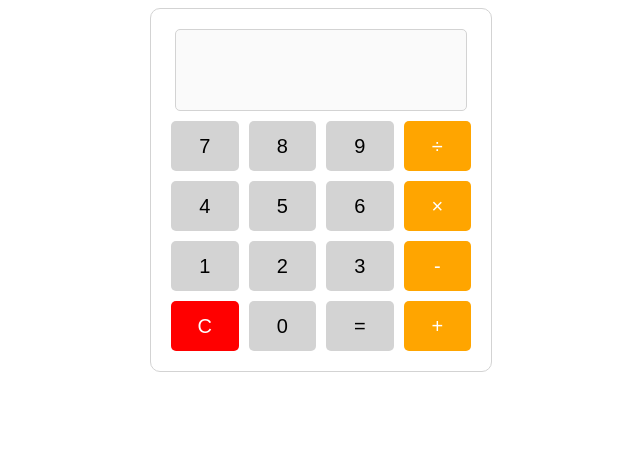
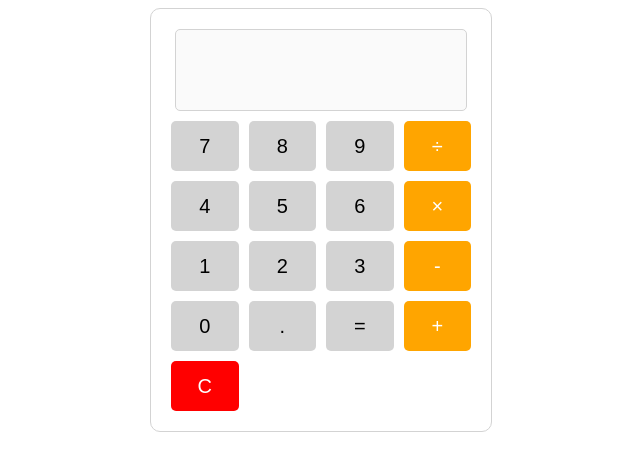
Before and after one commit to HarunaAoki0425/calculator10087, an Angular app: page / in a window 1280 px wide. Shown: the top 470 px of the page, without its empty margins (319-959 px from the left). Built offline with nearby package versions, Linux system fonts and the light colour scheme.

Commit message:
小数点の追加

```diff
--- a/src/app/calculator/calculator.component.html
+++ b/src/app/calculator/calculator.component.html
@@ -14,10 +14,11 @@
         <button (click)="press('2')">2</button>
         <button (click)="press('3')">3</button>
         <button class="operator" (click)="press('-')">-</button>
-        <button class="clear" (click)="clear()">C</button>
         <button (click)="press('0')">0</button>
+        <button (click)="press('.')">.</button>
         <button class="equal" (click)="evaluate()">=</button>
         <button class="operator" (click)="press('+')">+</button>
+        <button class="clear" (click)="clear()">C</button>
 
     </div>
 </div>
--- a/src/app/calculator/calculator.component.ts
+++ b/src/app/calculator/calculator.component.ts
@@ -18,14 +18,29 @@ export class CalculatorComponent {
     // ボタンを押したときの処理
     press(value: string): void {
         if (this.resultDisplayed && !this.isOperator(value)) {
-            // 計算結果が表示されていて、新たに数字が入力されたらクリア
             this.display = '';
         }
-        if (this.isOperator(value) && this.prevIsOperator) {
-            return; // 連続して演算子が入力されるのを防ぐ
+
+        // 小数点
+        if (value === '.') {
+            if (this.prevIsOperator || this.display === '') {
+                this.display += '0.';
+            }
+            else {
+                const parts = this.display.split(/[\+\-\*\/]/);
+                if (parts[parts.length - 1].includes('.')) {
+                    return;
+                }
+                this.display += value;
+            }
+        }
+        else {
+            if (this.isOperator(value) && this.prevIsOperator) {
+                return;
+            }
+            this.display += value;
         }
 
-        this.display += value;
         this.prevIsOperator = this.isOperator(value);
         this.resultDisplayed = false;
     }
```
